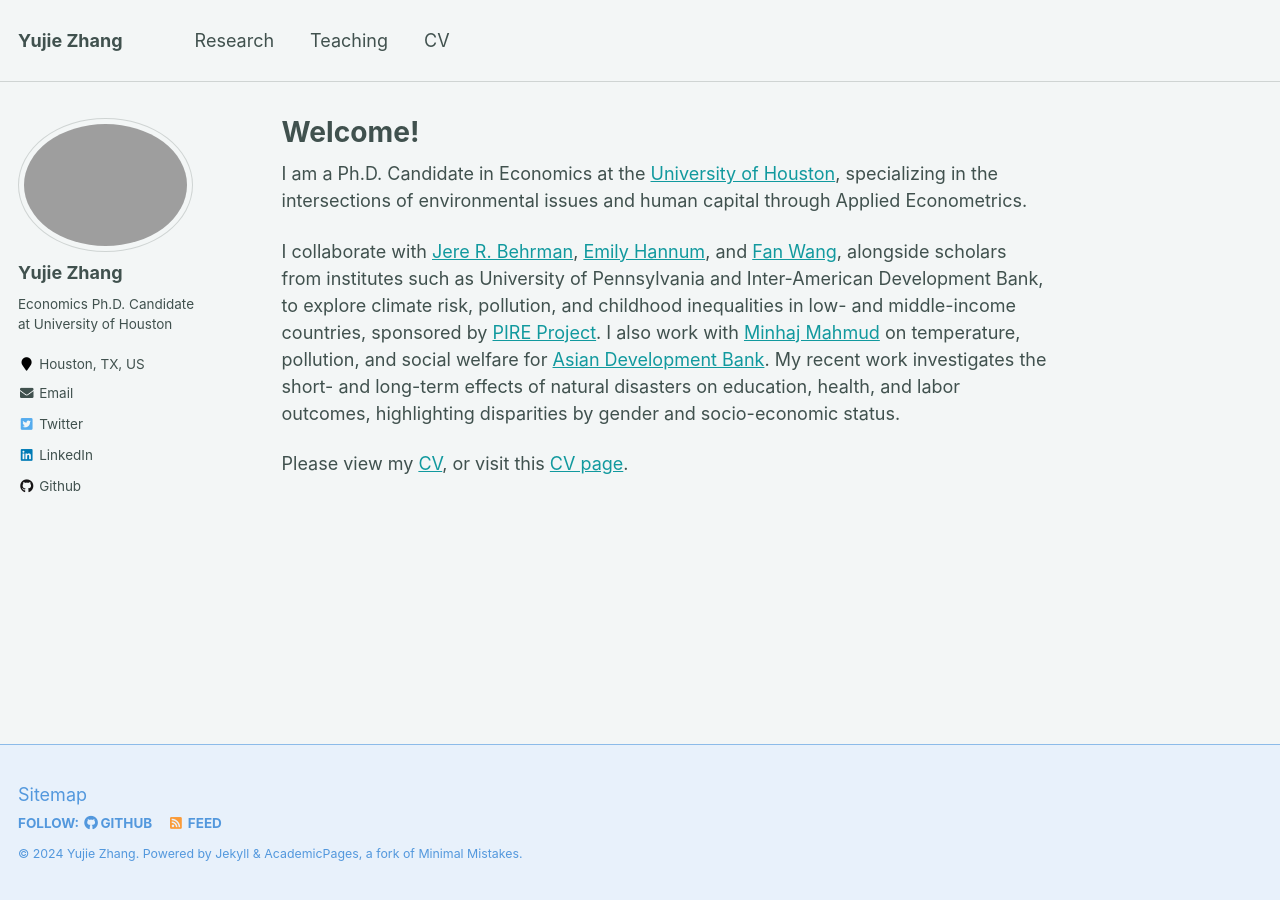
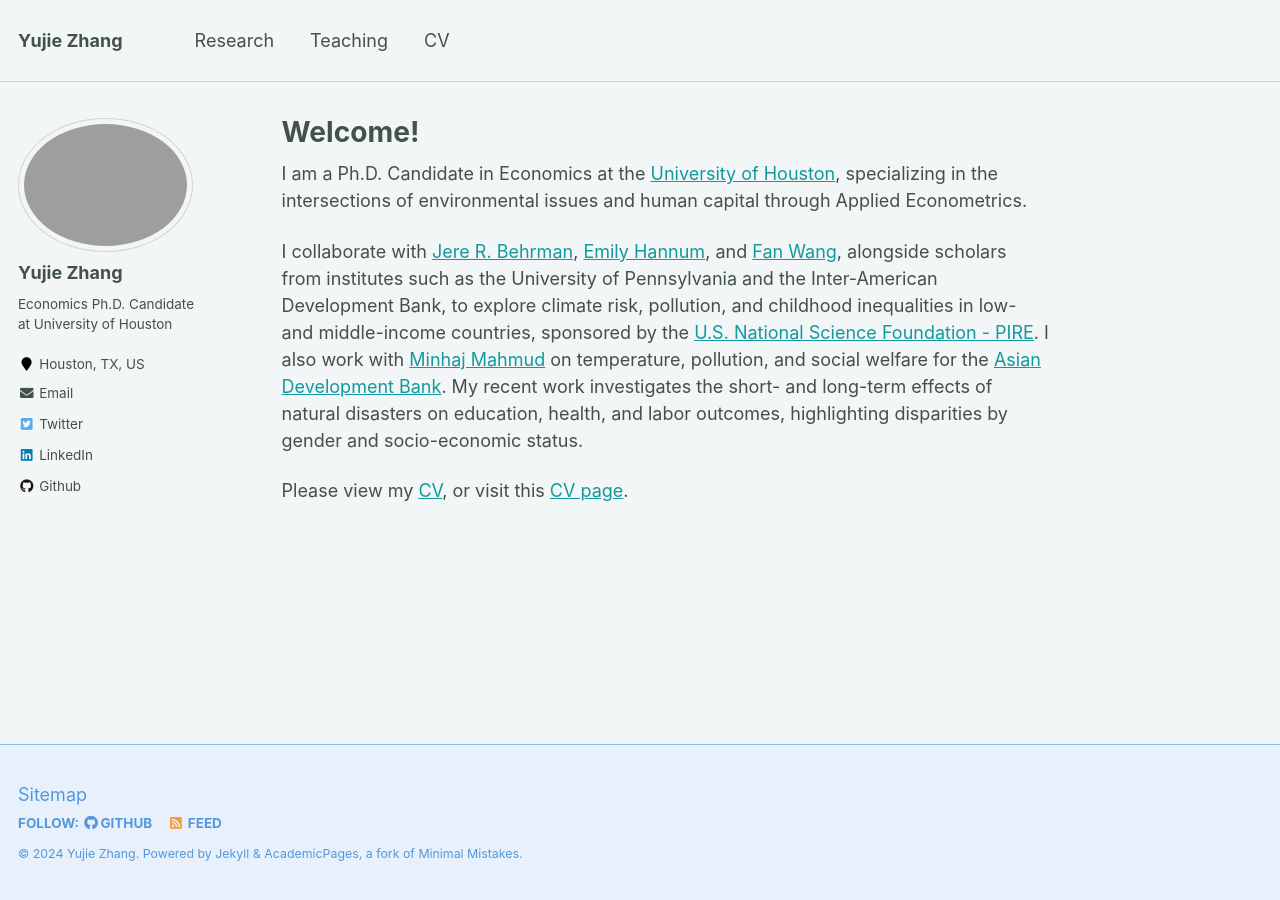
Before and after one commit to yujiezhangecon/yujiezhangecon.github.io, a Jekyll site: the page built from _pages/about.md, in a window 1280 px wide. Built offline with Jekyll 4.4.1, drawn with Linux system fonts in a browser that asks for light colours.

Commit message:
Update about.md

```diff
--- a/_pages/about.md
+++ b/_pages/about.md
@@ -14,8 +14,8 @@ I am a Ph.D. Candidate in Economics at the [University of Houston](https://www.u
 My research encompasses environment, health, education, labor, and inequality, particularly in developing countries. Recent work investigates the short- and long-term effects of climatic shocks on human capital, highlighting disparities by gender and socio-economic status.
 --->
 
-I collaborate with [Jere R. Behrman](https://economics.sas.upenn.edu/people/jere-r-behrman), [Emily Hannum](https://sociology.sas.upenn.edu/people/emily-hannum), and [Fan Wang](https://fanwangecon.github.io/), alongside scholars from institutes such as University of Pennsylvania and Inter-American Development Bank, to explore climate risk, pollution, and childhood inequalities in low- and middle-income countries, sponsored by [PIRE Project](https://beta.nsf.gov/funding/opportunities/partnerships-international-research-education-pire-0).
-I also work with [Minhaj Mahmud](https://blogs.adb.org/author/minhaj-mahmud) on temperature, pollution, and social welfare for [Asian Development Bank](https://www.adb.org/). My recent work investigates the short- and long-term effects of natural disasters on education, health, and labor outcomes, highlighting disparities by gender and socio-economic status.
+I collaborate with [Jere R. Behrman](https://economics.sas.upenn.edu/people/jere-r-behrman), [Emily Hannum](https://sociology.sas.upenn.edu/people/emily-hannum), and [Fan Wang](https://fanwangecon.github.io/), alongside scholars from institutes such as the University of Pennsylvania and the Inter-American Development Bank, to explore climate risk, pollution, and childhood inequalities in low- and middle-income countries, sponsored by the [U.S. National Science Foundation - PIRE](https://beta.nsf.gov/funding/opportunities/partnerships-international-research-education-pire-0).
+I also work with [Minhaj Mahmud](https://blogs.adb.org/author/minhaj-mahmud) on temperature, pollution, and social welfare for the [Asian Development Bank](https://www.adb.org/). My recent work investigates the short- and long-term effects of natural disasters on education, health, and labor outcomes, highlighting disparities by gender and socio-economic status.
 
 Please view my <a href="/YujieZhang_CV.pdf">CV</a>, or visit this [CV page](https://yujiezhangecon.github.io/cv/).
 
```
